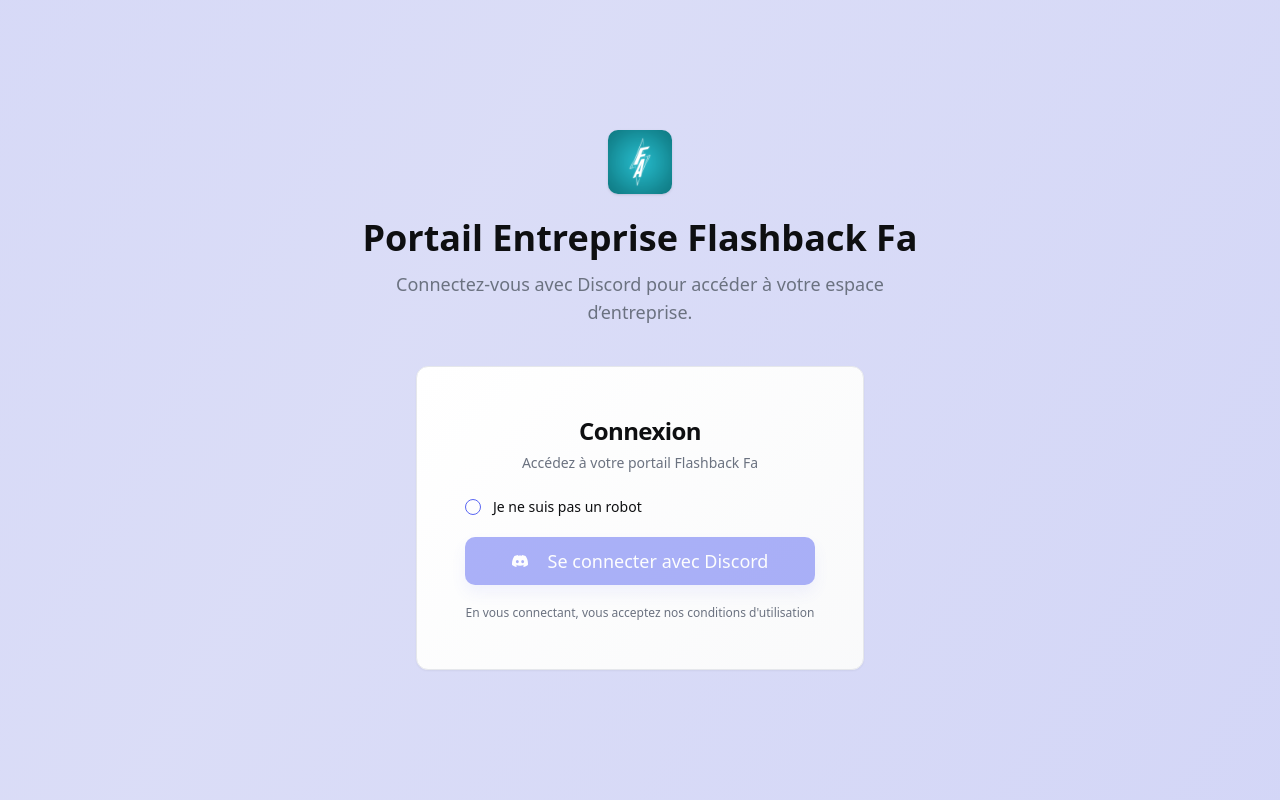
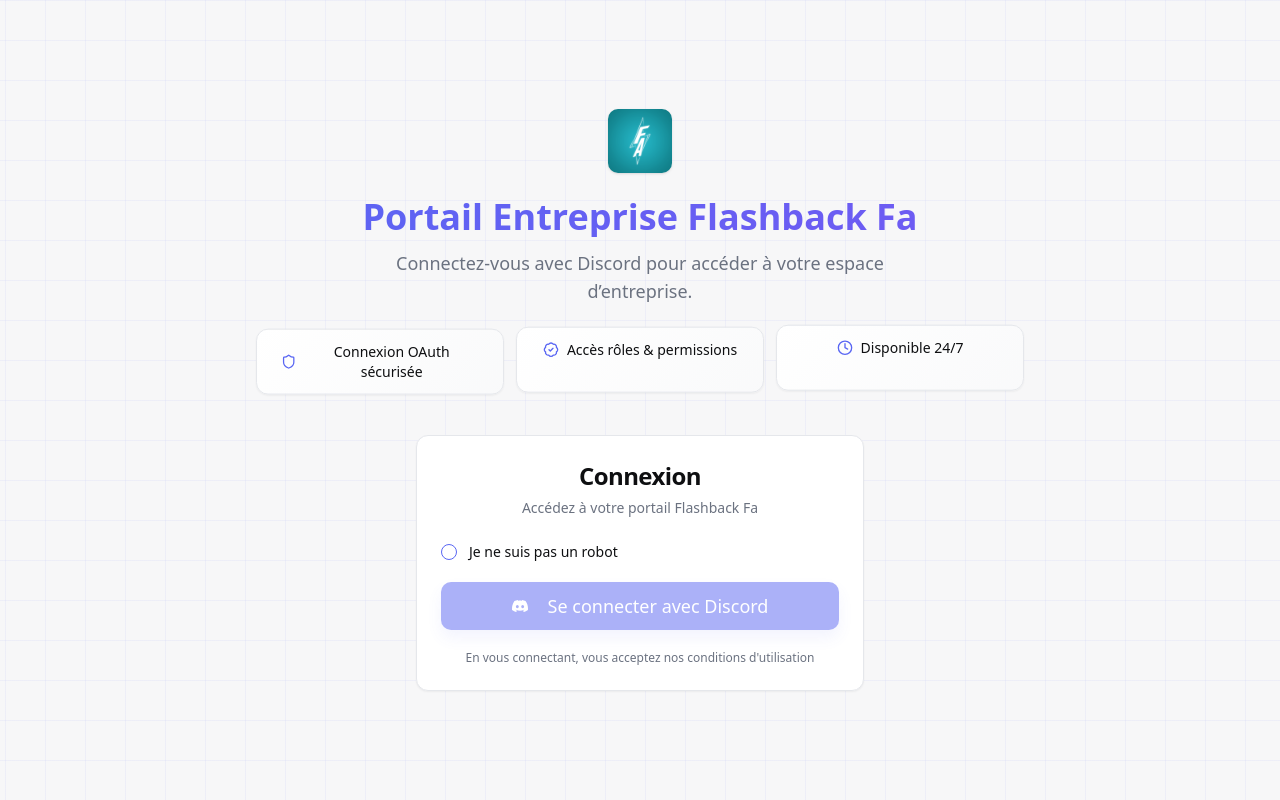
Before and after one commit to Rayane83/sitefb, a React (Vite) app: page / in a window 1280 px wide. Built offline with nearby package versions, Linux system fonts and the light colour scheme.

Commit message:
Améliorer la page de connexion
Améliore l'apparence de la page de connexion en s'inspirant des grands sites web pour un design plus professionnel et attrayant.

```diff
--- a/src/components/LoginScreen.tsx
+++ b/src/components/LoginScreen.tsx
@@ -3,6 +3,7 @@ import { Button } from "@/components/ui/button";
 import { Card, CardContent, CardDescription, CardHeader, CardTitle } from "@/components/ui/card";
 import { Checkbox } from "@/components/ui/checkbox";
 import { Label } from "@/components/ui/label";
+import { Shield, BadgeCheck, Clock } from "lucide-react";
 
 interface LoginScreenProps {
   onLogin: () => void;
@@ -12,7 +13,7 @@ export function LoginScreen({ onLogin }: LoginScreenProps) {
   const [isHuman, setIsHuman] = useState(false);
 
   return (
-    <div className="min-h-screen bg-animated-blue flex items-center justify-center p-4">
+    <div className="min-h-screen bg-animated-blue bg-hero-grid flex items-center justify-center p-4">
       <div className="w-full max-w-4xl mx-auto">
         {/* Hero Section */}
         <div className="text-center mb-10 animate-fade-in">
@@ -23,16 +24,38 @@ export function LoginScreen({ onLogin }: LoginScreenProps) {
             loading="lazy"
             decoding="async"
           />
-          <h1 className="mt-6 text-4xl font-bold text-foreground">
+          <h1 className="mt-6 text-4xl font-extrabold text-gradient">
             Portail Entreprise Flashback Fa
           </h1>
           <p className="mt-3 text-lg text-muted-foreground max-w-xl mx-auto">
             Connectez-vous avec Discord pour accéder à votre espace d’entreprise.
           </p>
+
+          {/* Benefits */}
+          <div className="grid grid-cols-1 sm:grid-cols-3 gap-3 max-w-3xl mx-auto mt-6">
+            <div className="stat-card py-3 animate-[float-up_6s_ease-in-out_infinite]">
+              <div className="flex items-center justify-center gap-2 text-sm">
+                <Shield className="w-4 h-4 text-primary" />
+                <span>Connexion OAuth sécurisée</span>
+              </div>
+            </div>
+            <div className="stat-card py-3 animate-[float-up_7s_ease-in-out_infinite]">
+              <div className="flex items-center justify-center gap-2 text-sm">
+                <BadgeCheck className="w-4 h-4 text-primary" />
+                <span>Accès rôles & permissions</span>
+              </div>
+            </div>
+            <div className="stat-card py-3 animate-[float-up_8s_ease-in-out_infinite]">
+              <div className="flex items-center justify-center gap-2 text-sm">
+                <Clock className="w-4 h-4 text-primary" />
+                <span>Disponible 24/7</span>
+              </div>
+            </div>
+          </div>
         </div>
 
         {/* Login Card */}
-        <Card className="max-w-md mx-auto stat-card backdrop-blur-sm bg-card/70">
+        <Card className="glass-panel max-w-md mx-auto">
           <CardHeader className="text-center">
             <CardTitle className="text-2xl">Connexion</CardTitle>
             <CardDescription>Accédez à votre portail Flashback Fa</CardDescription>
--- a/src/index.css
+++ b/src/index.css
@@ -245,4 +245,31 @@
     background-size: 200% 200%;
     animation: gradient-shift 8s ease-in-out infinite;
   }
+
+  /* Subtle hero overlay inspired by enterprise sites */
+  .bg-hero-grid {
+    background-image:
+      radial-gradient(800px 300px at 10% -10%, hsl(var(--primary) / 0.15), transparent 60%),
+      radial-gradient(600px 250px at 90% 0%, hsl(var(--primary) / 0.12), transparent 60%),
+      repeating-linear-gradient(90deg, hsl(var(--primary) / 0.06) 0 1px, transparent 1px 40px),
+      repeating-linear-gradient(180deg, hsl(var(--primary) / 0.06) 0 1px, transparent 1px 40px);
+    background-blend-mode: screen, screen, normal, normal;
+  }
+
+  @keyframes float-up {
+    0% { transform: translateY(0); }
+    50% { transform: translateY(-6px); }
+    100% { transform: translateY(0); }
+  }
+
+  .glass-panel {
+    @apply bg-card/70 border border-border rounded-2xl shadow-lg backdrop-blur-md;
+  }
+
+  .text-gradient {
+    background: var(--gradient-primary);
+    -webkit-background-clip: text;
+    background-clip: text;
+    color: transparent;
+  }
 }
```
